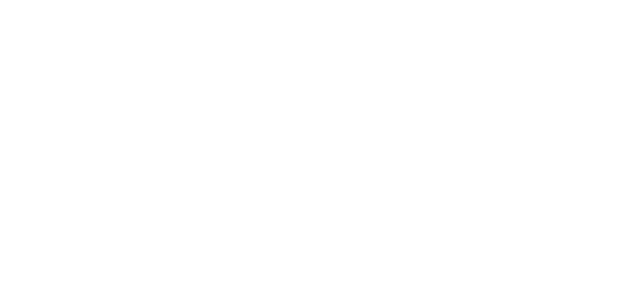
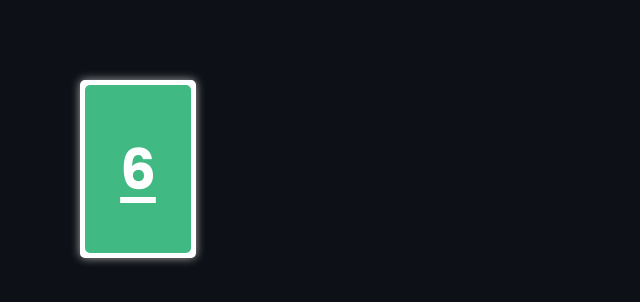
Before and after one commit to HigherGround189/draggable-cards, a Vue app: page / in a window 1280 px wide. Shown: the top 302 px of the page, without its empty margins (0-640 px from the left). Built offline with nearby package versions, Linux system fonts and the light colour scheme.

Commit message:
card designed

```diff
--- a/src/App.vue
+++ b/src/App.vue
@@ -1,12 +1,12 @@
 <template>
-  <div>
-
-  </div>
+  <Cards :num="6"/>
 </template>
 
 <script>
+  import Cards from './components/Cards.vue';
+
   export default {
-
+    components: { Cards }
   }
 </script>
 
--- a/src/assets/main.css
+++ b/src/assets/main.css
@@ -1,16 +1,6 @@
 @import './base.css';
 
-/* #app {
-  max-width: 1280px;
-  margin: 0 auto;
-  padding: 2rem;
-  font-weight: normal;
+body {
+  background-color: hsl(216, 28%, 7%);
+  padding: 5rem;
 }
-
-a,
-.green {
-  text-decoration: none;
-  color: hsla(160, 100%, 37%, 1);
-  transition: 0.4s;
-  padding: 3px;
-} */
--- /dev/null
+++ b/src/components/Cards.vue
@@ -0,0 +1,75 @@
+<template>
+  <div class="card">
+    <div class="card-inner">
+      <div class="card-number">
+        <span :class="underline ? 'underline' : ''">{{ num }}</span>
+      </div>
+    </div>
+  </div>
+</template>
+
+<script>
+  export default {
+    props: ["num"],
+    data() {
+      return {
+        underline: false
+      }
+    },
+    mounted() {
+      if (this.$props.num === 6 || this.$props.num === 9) {
+        this.underline = true
+      }
+    }
+  }
+</script>
+
+<style scoped>
+  @import url('https://fonts.googleapis.com/css2?family=DM+Sans:ital,opsz,wght@0,9..40,100..1000;1,9..40,100..1000&family=Poppins:ital,wght@0,100;0,200;0,300;0,400;0,500;0,600;0,700;0,800;0,900;1,100;1,200;1,300;1,400;1,500;1,600;1,700;1,800;1,900&display=swap');
+
+  .card {
+    background: white;
+    padding: 5px;
+    /* opacity: 0.75; */
+
+    width: 116px;
+    height: 178px;
+    border-radius: 5px;
+    box-shadow:0 0 10px #aaaaaa;
+
+    cursor: pointer;
+  }
+
+  .card:hover {
+    opacity: 1;
+  }
+
+  .card-inner {
+    background: hsl(153, 48%, 49%);
+    border-radius: 5px;
+    height: 100%;
+    width: 100%;
+  }
+
+  .card-number {
+    color: white;
+
+    font-family: "Poppins", sans-serif;
+    font-weight: bolder;
+    font-size: 3.5rem;
+
+    width: 100%;
+    height: 100%;
+
+    display: flex;
+    justify-content: center;
+    align-items: center;
+  }
+
+  .underline {
+    text-decoration: underline;
+    text-underline-offset: 0.5rem;
+    text-decoration-thickness: 0.4rem;
+  }
+
+</style>
```
